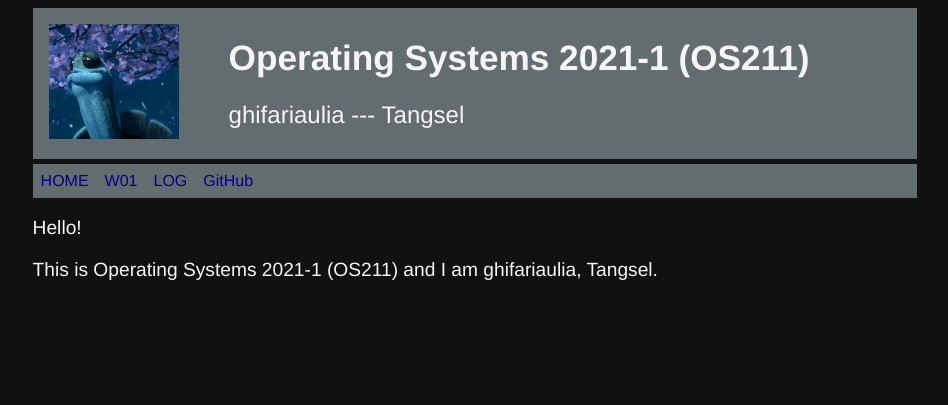
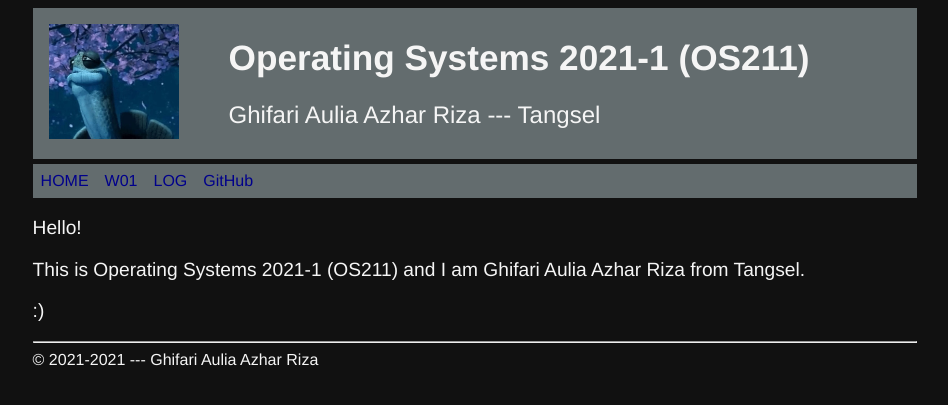
Before and after one commit to ghifariaulia/os211, a Jekyll site: the page built from index.md, in a window 1280 px wide. Shown: the top 405 px of the page, without its empty margins (165-1113 px from the left). Built offline with Jekyll 4.4.1, drawn with Linux system fonts in a browser that asks for light colours.

Commit message:
add footer, edit config.yml and index.md

```diff
--- a/_config.yml
+++ b/_config.yml
@@ -1,6 +1,7 @@
 title: "Operating Systems 2021-1 (OS211)"
 description: "Hello"
-author: "ghifariaulia"
+author: "Ghifari Aulia Azhar Riza"
+copyright: "2021-2021"
 address: "Tangsel"
 sitemap: "true"
 plugins:
--- /dev/null
+++ b/_includes/footer.html
@@ -0,0 +1,6 @@
+<div>
+    <hr>
+    <div>
+    &copy; {{ site.copyright }} --- {{ site.author }}
+    </div>
+</div>
--- a/_layouts/layout.html
+++ b/_layouts/layout.html
@@ -27,6 +27,7 @@
             <section class="content">
                 {{ content }}
             </section>
+            {% include footer.html %}
         </div>
     </body>
 </html>
--- a/index.md
+++ b/index.md
@@ -4,4 +4,6 @@ layout: "layout"
 
 Hello!
 
-This is {{ site.title }} and I am {{ site.author }}, {{ site.address }}.
+This is {{ site.title }} and I am {{ site.author }} from {{ site.address }}.
+
+:)
```
